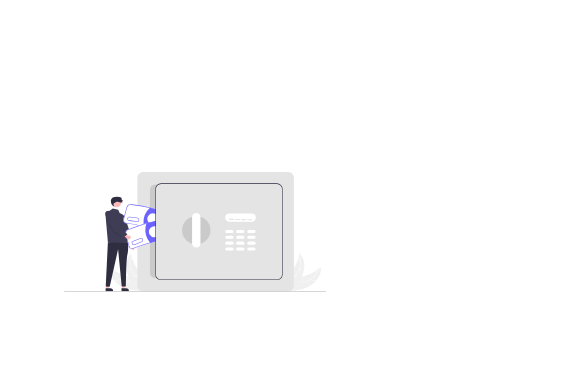
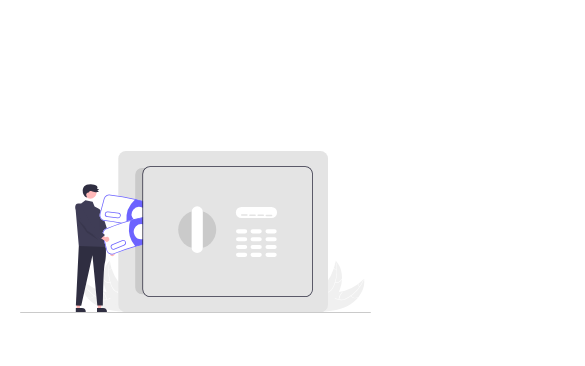
Before and after one commit to Iconejey/devoir-prog-web, a website: page public/index.html in a window 390 px wide. Shown: the top 366 px of the page, 585 px wide, since content can reach past the window. Drawn offline with Linux system fonts and the light colour scheme.

Commit message:
Small graphic bug fixes

```diff
--- a/public/index.html
+++ b/public/index.html
@@ -3,7 +3,7 @@
 	<head>
 		<meta charset="UTF-8" />
 		<meta http-equiv="X-UA-Compatible" content="IE=edge" />
-		<meta name="viewport" content="width=device-width, initial-scale=1.0" />
+		<meta name="viewport" content="width=device-width, initial-scale=1.0, minimum-scale=1.0, maximum-scale=1.0, user-scalable=no" />
 		<title>Coffre fort</title>
 		<link rel="icon" href="./img/icon.png" />
 		<link rel="stylesheet" href="./style.css" />
--- a/public/style.css
+++ b/public/style.css
@@ -134,3 +134,9 @@ a.btn:hover {
 		transform: translateY(-200%);
 	}
 }
+
+@media screen and (max-width: 501px) {
+	body {
+		padding: 4em 5%;
+	}
+}
```
